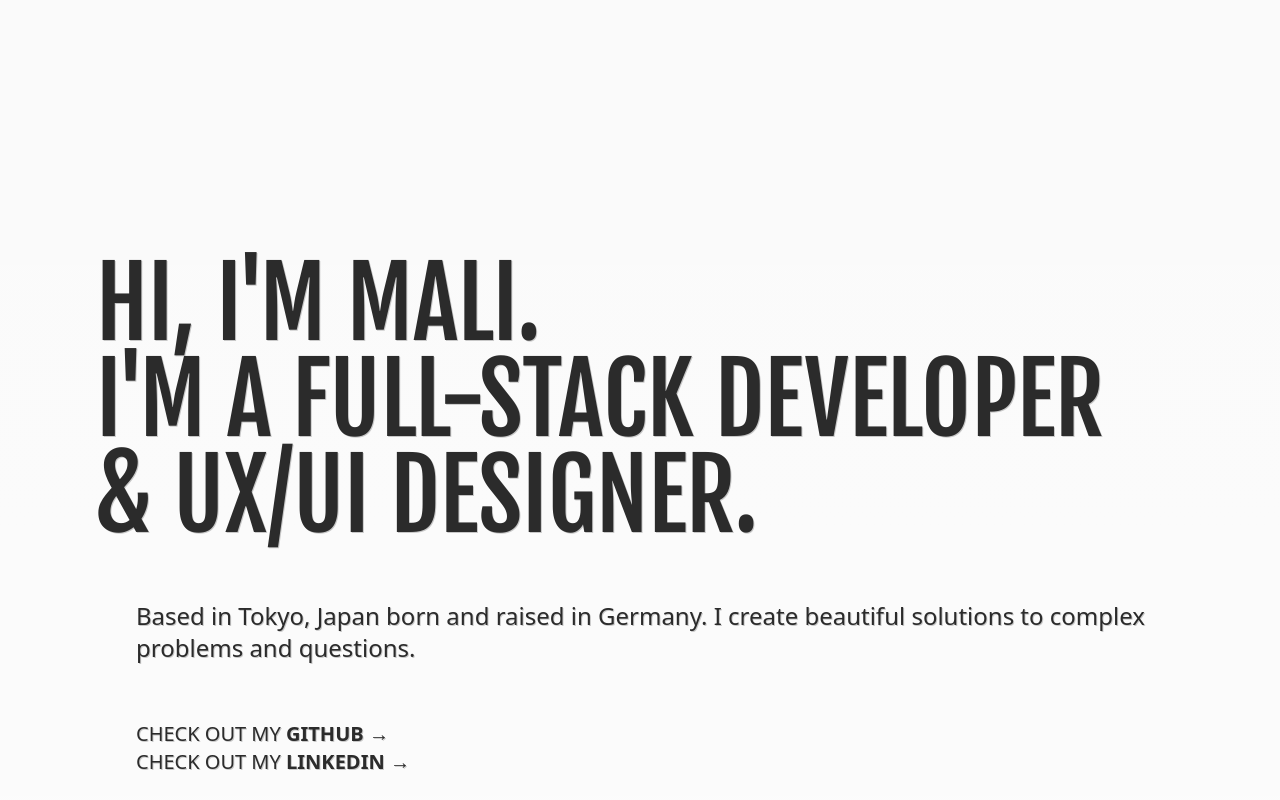
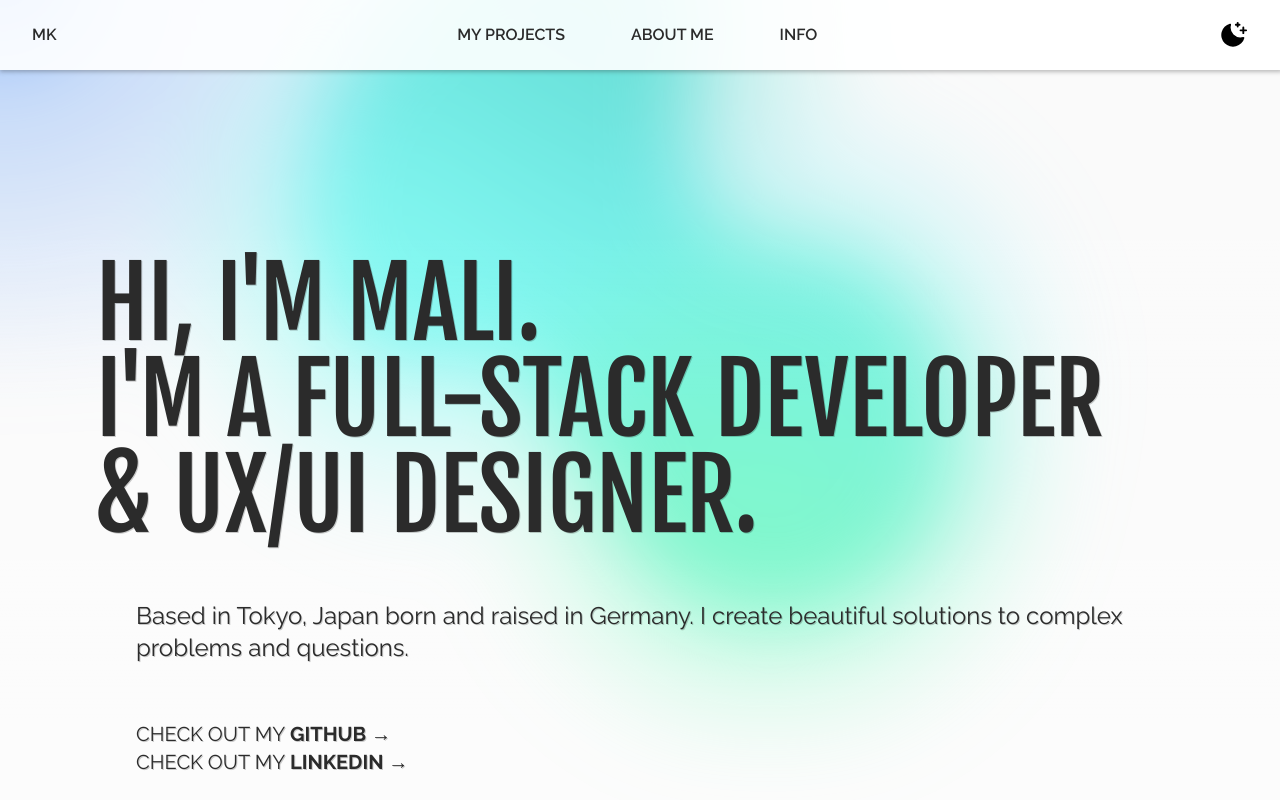
Before and after one commit to amekatze/portfolio2023, a Next.js app: page / in a window 1280 px wide. Shown: the top 800 px of the page. Built offline with nearby package versions, Linux system fonts and the light colour scheme.

Commit message:
add layout

```diff
--- a/src/pages/_app.tsx
+++ b/src/pages/_app.tsx
@@ -6,9 +6,9 @@ import Layout from "@/components/Layout";
 function MyApp({ Component, pageProps }: AppProps) {
   return (
     <ThemeProvider>
-      {/* <Layout> */}
-      <Component {...pageProps} />
-      {/* </Layout> */}
+      <Layout>
+        <Component {...pageProps} />
+      </Layout>
     </ThemeProvider>
   );
 }
```
